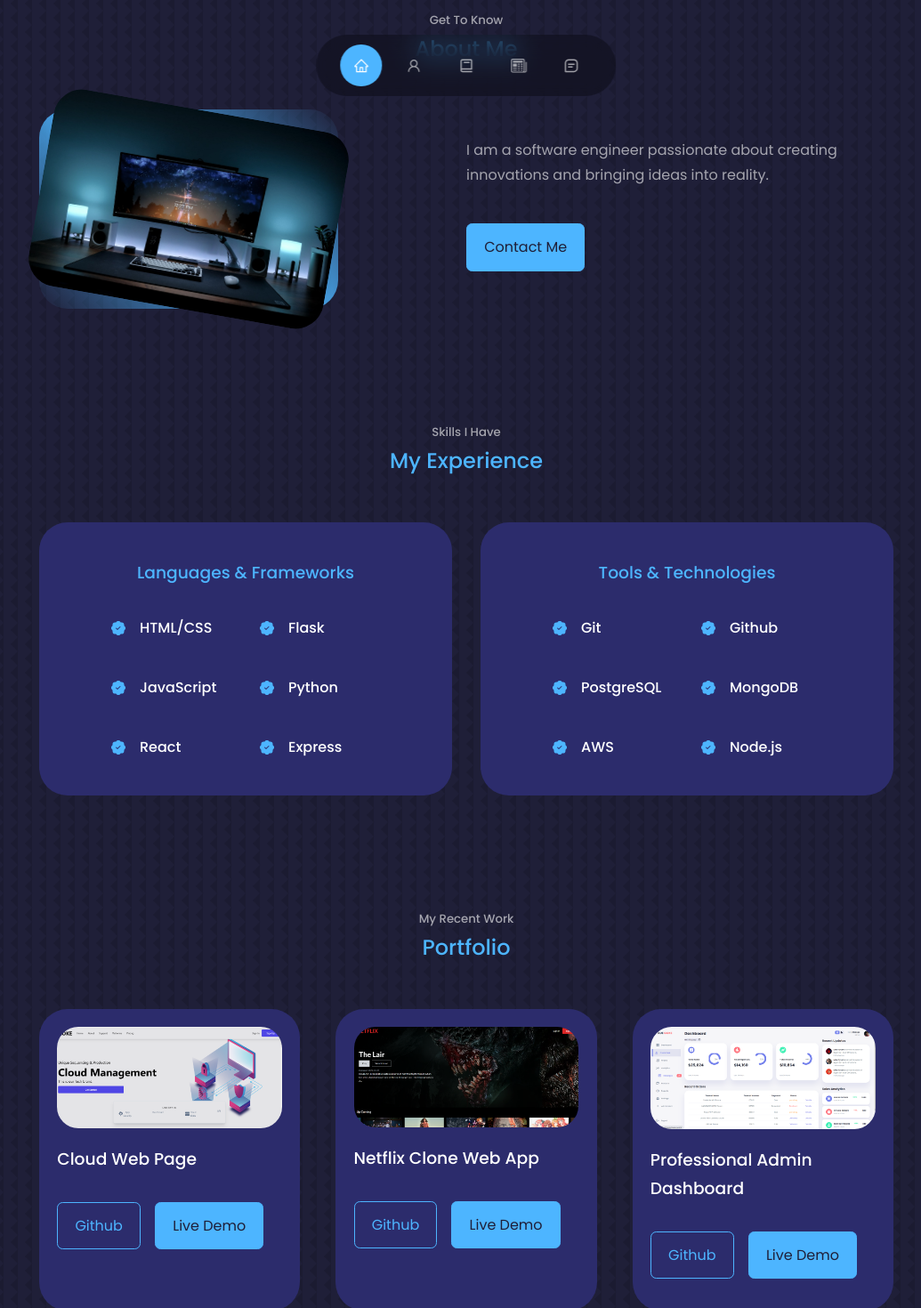
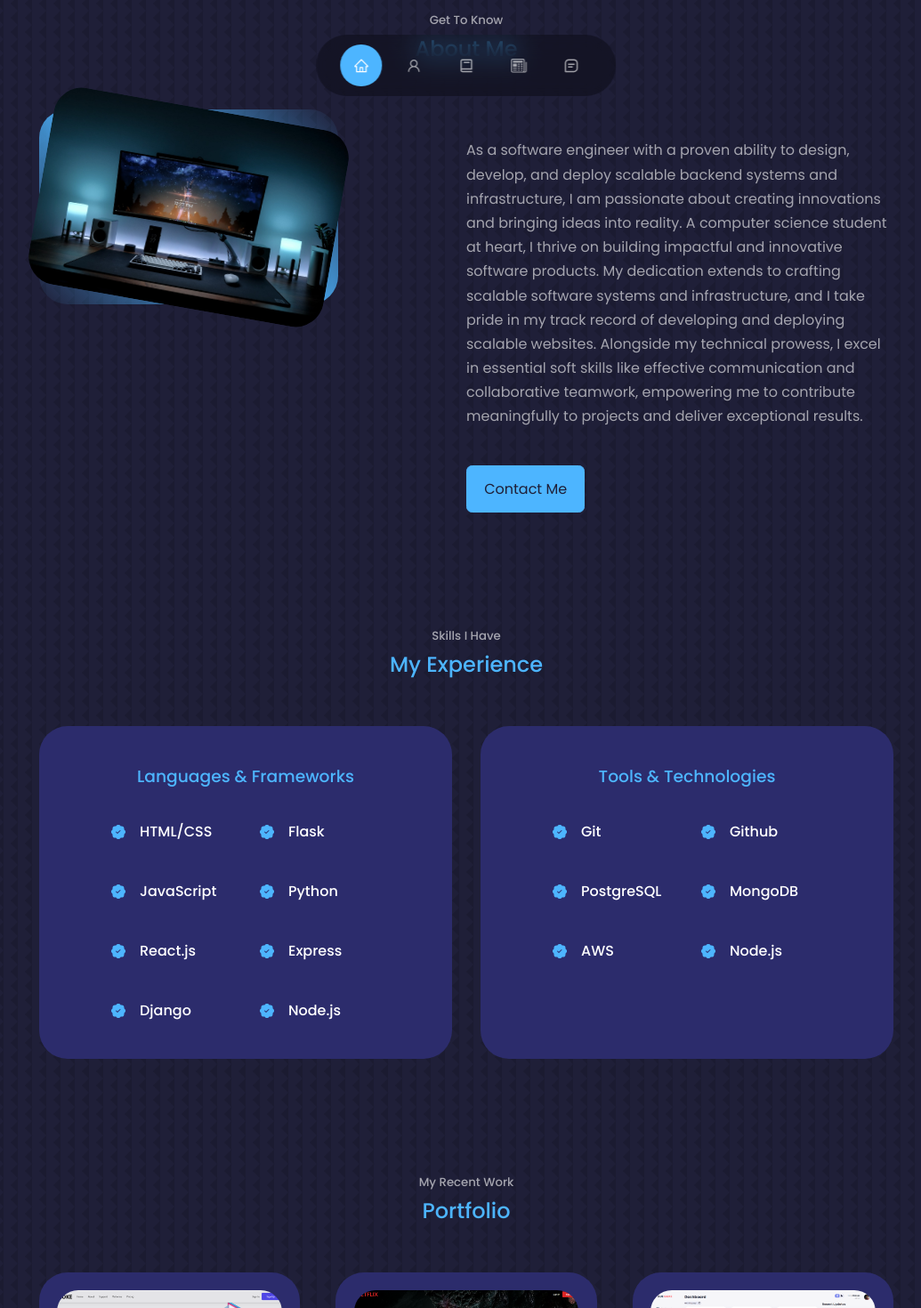
Before and after one commit to Goketech/portfolio, a React (Create React App) app: page / in a window 1280 px wide. Shown: the part 660-2130 px from the top of the page at 89% size, without its empty margins (116-1151 px from the left). Built offline with nearby package versions, Linux system fonts and the light colour scheme; no server answers.

Commit message:
UPDATE UI

```diff
--- a/src/components/about/About.jsx
+++ b/src/components/about/About.jsx
@@ -1,9 +1,9 @@
 import React from "react";
-import './about.css'
-import ME from '../../assets/setup3.jpg'
-import {FaAward} from 'react-icons/fa'
-import {FiUsers} from 'react-icons/fi'
-import {VscFolderLibrary} from 'react-icons/vsc'
+import "./about.css";
+import ME from "../../assets/setup3.jpg";
+import { FaAward } from "react-icons/fa";
+import { FiUsers } from "react-icons/fi";
+import { VscFolderLibrary } from "react-icons/vsc";
 
 const About = () => {
   return (
@@ -41,14 +41,26 @@ const About = () => {
                     </div> */}
 
           <p>
-                        I am a software engineer passionate about creating innovations and bringing ideas into reality.
+            As a software engineer with a proven ability to design, develop, and
+            deploy scalable backend systems and infrastructure, I am passionate
+            about creating innovations and bringing ideas into reality. A
+            computer science student at heart, I thrive on building impactful
+            and innovative software products. My dedication extends to crafting
+            scalable software systems and infrastructure, and I take pride in my
+            track record of developing and deploying scalable websites.
+            Alongside my technical prowess, I excel in essential soft skills
+            like effective communication and collaborative teamwork, empowering
+            me to contribute meaningfully to projects and deliver exceptional
+            results.
           </p>
 
-                    <a href="#contact" className="btn btn-primary">Contact Me</a>
+          <a href="#contact" className="btn btn-primary">
+            Contact Me
+          </a>
         </div>
       </div>
     </section>
-    )
-}
+  );
+};
 
-export default About
+export default About;
--- a/src/components/about/about.css
+++ b/src/components/about/about.css
@@ -6,7 +6,7 @@
 
 .about__me {
     width: 100%;
-    /* aspect-ratio: 1/1; */
+    aspect-ratio: 2/1.3;
     border-radius: 2rem;
     background: linear-gradient(45deg, transparent, var(--color-primary),transparent);
     display: grid;
--- a/src/components/experience/Experience.jsx
+++ b/src/components/experience/Experience.jsx
@@ -44,7 +44,7 @@ const Experience = () => {
               <article className='experience__details'>
                 <BsPatchCheckFill className='experience__details-icon'/>
                 <div>
-                  <h4>React</h4>
+                  <h4>React.js</h4>
                   {/* <small className='text-light'>Intermediate</small> */}
                 </div>
               </article>
@@ -52,6 +52,20 @@ const Experience = () => {
                 <BsPatchCheckFill className='experience__details-icon'/>
                 <div>
                   <h4>Express</h4>
+                  {/* <small className='text-light'>Experienced</small> */}
+                </div>
+              </article>
+              <article className='experience__details'>
+                <BsPatchCheckFill className='experience__details-icon'/>
+                <div>
+                  <h4>Django</h4>
+                  {/* <small className='text-light'>Experienced</small> */}
+                </div>
+              </article>
+              <article className='experience__details'>
+                <BsPatchCheckFill className='experience__details-icon'/>
+                <div>
+                  <h4>Node.js</h4>
                   {/* <small className='text-light'>Experienced</small> */}
                 </div>
               </article>
--- a/src/components/footer/Footer.jsx
+++ b/src/components/footer/Footer.jsx
@@ -9,7 +9,7 @@ import {FaGithub} from 'react-icons/fa'
 const Footer = () => {
   return (
     <footer>
-      <a href="#" className="footer__logo">GOKE</a>
+      {/* <a href="#" className="footer__logo">GOKE</a> */}
 
       <ul className="permalinks">
         <li><a href="#">Home</a></li>
```
Lines whose indentation alone changed are shown as unchanged.
